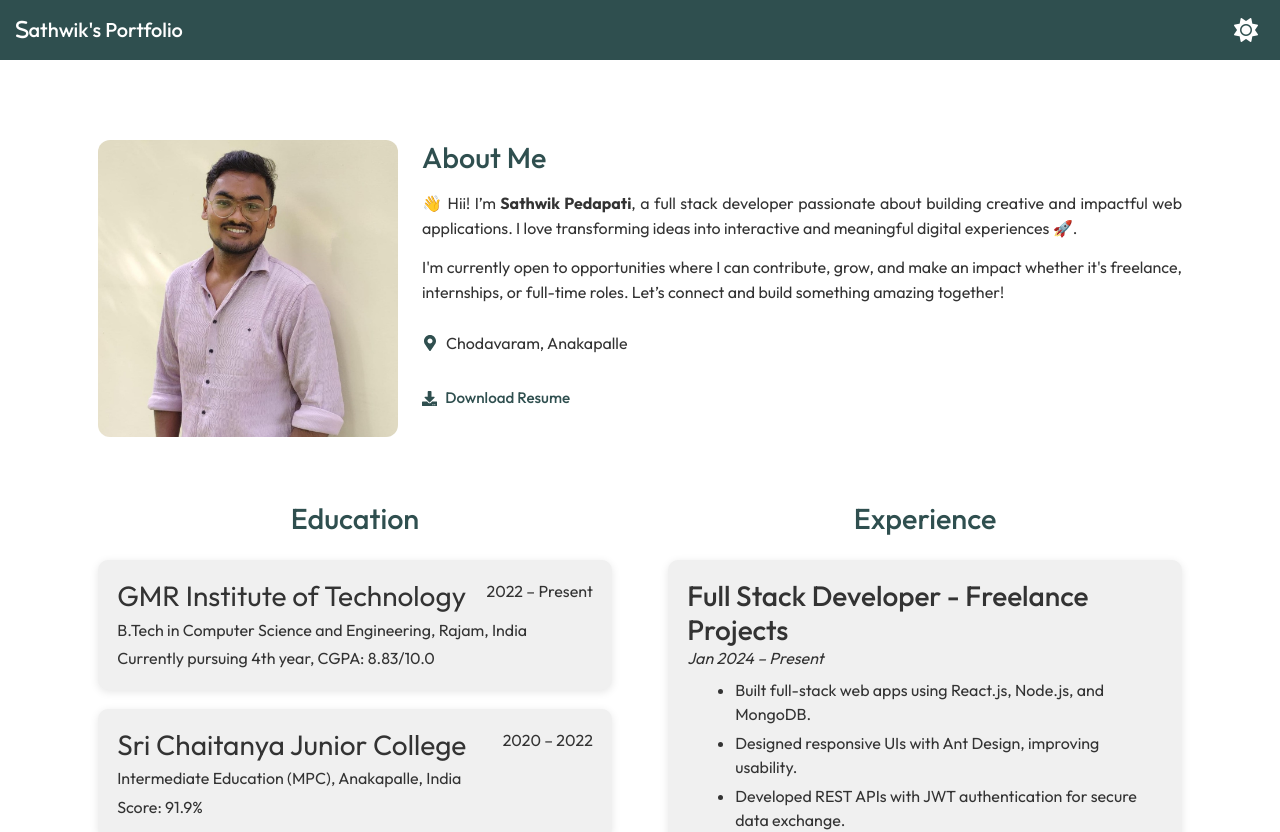
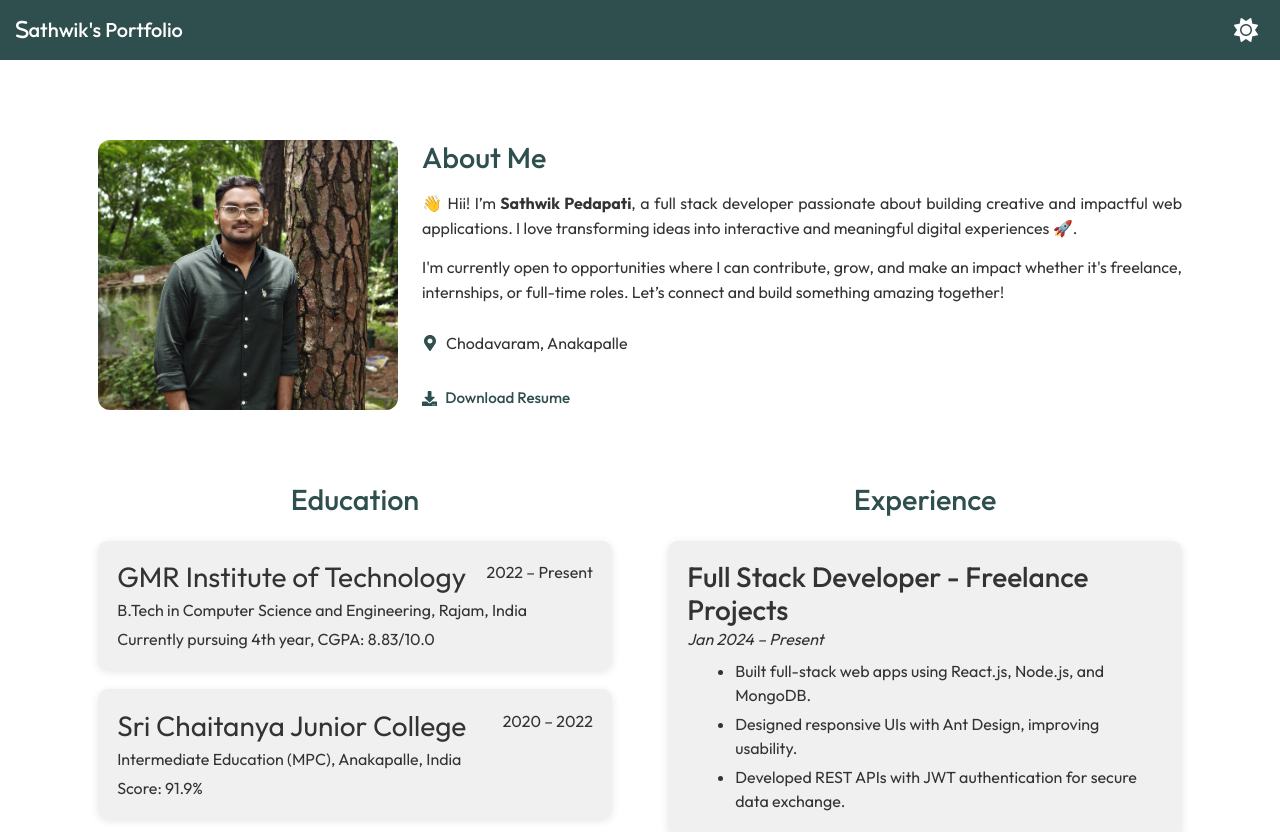
Before and after one commit to sathwikpedapati/portfolio, a React (Create React App) app: page / in a window 1280 px wide. Shown: the top 832 px of the page. Built offline with nearby package versions, Linux system fonts and the light colour scheme.

Commit message:
Update About.js

```diff
--- a/src/components/About.js
+++ b/src/components/About.js
@@ -16,7 +16,7 @@ const About = ({ theme }) => {
       <div style={styles.container}>
         <div style={styles.imageContainer}>
           <img
-            src="/sath.jpg"
+            src="/raju.jpg"
             alt="Sathwik Pedapati"
             style={styles.image}
           />
```
